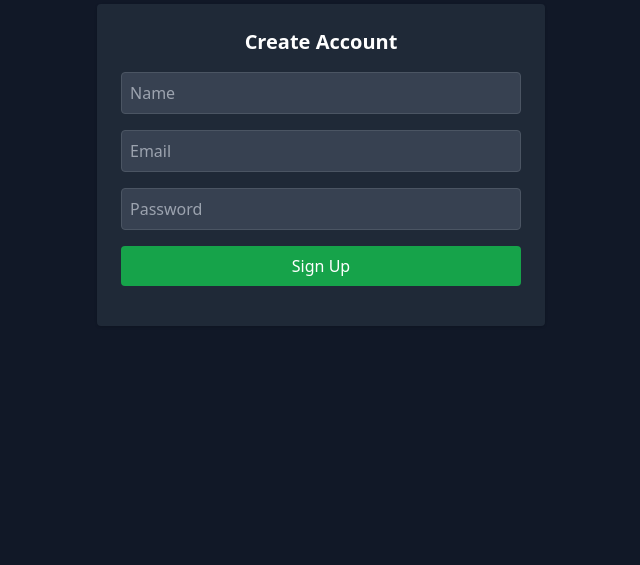
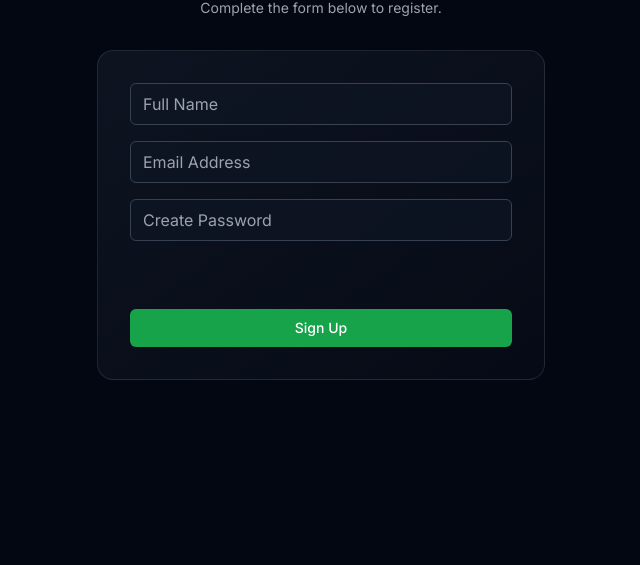
Before and after one commit to anoncano/DA-BOX-59, a website with bundled scripts: page register.html in a window 1280 px wide. Shown: the part 235-800 px from the top of the page, without its empty margins (319-959 px from the left). Built offline with nearby package versions, Linux system fonts and the light colour scheme.

Commit message:
Update register.html

```diff
--- a/register.html
+++ b/register.html
@@ -1,24 +1,49 @@
 <!DOCTYPE html>
 <html lang="en">
 <head>
-  <meta charset="UTF-8" />
-  <meta name="viewport" content="width=device-width, initial-scale=1" />
-  <title>DaBox Register</title>
-  <script src="https://cdn.tailwindcss.com"></script>
-  <style>#toast{transition:opacity .3s;} .hidden{opacity:0;} body{font-family:system-ui,sans-serif;}</style>
+    <meta charset="UTF-8" />
+    <meta name="viewport" content="width=device-width, initial-scale=1.0" />
+    <title>DaBox Register</title>
+    <script src="https://cdn.tailwindcss.com"></script>
+    <link href="https://fonts.googleapis.com/css2?family=Inter:wght@400;500;600;700&display=swap" rel="stylesheet">
+    <style>
+        html, body { height: 100%; }
+        body {
+            font-family: 'Inter', system-ui, sans-serif;
+            background-color: #030712;
+        }
+        .card {
+            background: linear-gradient(145deg, rgba(31, 41, 55, 0.4), rgba(17, 24, 39, 0.2));
+            border: 1px solid rgba(255, 255, 255, 0.1);
+        }
+    </style>
 </head>
-<body class="bg-gray-900 text-white min-h-screen flex items-center justify-center p-4 sm:p-6">
-  <div id="regContainer" class="w-full max-w-xs sm:max-w-sm md:max-w-md bg-gray-800 p-4 sm:p-6 rounded shadow mx-auto space-y-4">
-    <h2 class="text-xl font-bold text-center">Create Account</h2>
-    <input id="name" type="text" placeholder="Name" class="w-full p-2 bg-gray-700 rounded border border-gray-600" />
-    <input id="regEmail" type="email" placeholder="Email" class="w-full p-2 bg-gray-700 rounded border border-gray-600" />
-    <input id="regPassword" type="password" placeholder="Password" class="w-full p-2 bg-gray-700 rounded border border-gray-600" />
-    <button id="regBtn" class="w-full bg-green-600 hover:bg-green-700 p-2 rounded">Sign Up</button>
-    <p id="regMsg" class="text-sm text-red-400 text-center"></p>
-  </div>
+<body class="text-gray-200" id="register-page">
 
-  <div id="toast" class="fixed bottom-4 right-4 bg-gray-800 text-white px-4 py-2 rounded hidden"></div>
+    <div class="min-h-full flex flex-col items-center justify-center p-4">
+        <div class="w-full max-w-md space-y-8">
+            <div>
+                <h1 class="text-center text-4xl font-bold text-white">Create Your Account</h1>
+                <p class="mt-2 text-center text-sm text-gray-400">Complete the form below to register.</p>
+            </div>
+            <div class="card rounded-2xl p-8 space-y-6">
+                <div class="space-y-4">
+                    <input id="name" type="text" placeholder="Full Name" required class="w-full px-3 py-2 bg-gray-900/50 border border-gray-700 rounded-md focus:outline-none focus:ring-2 focus:ring-blue-500 transition">
+                    <input id="regEmail" type="email" placeholder="Email Address" required class="w-full px-3 py-2 bg-gray-900/50 border border-gray-700 rounded-md focus:outline-none focus:ring-2 focus:ring-blue-500 transition">
+                    <input id="regPassword" type="password" placeholder="Create Password" required class="w-full px-3 py-2 bg-gray-900/50 border border-gray-700 rounded-md focus:outline-none focus:ring-2 focus:ring-blue-500 transition">
+                </div>
+                 <div id="regMsg" class="text-sm text-red-400 text-center min-h-[1.25rem]"></div>
+                <div>
+                    <button id="regBtn" class="w-full flex justify-center py-2 px-4 border border-transparent rounded-md shadow-sm text-sm font-medium text-white bg-green-600 hover:bg-green-700 focus:outline-none focus:ring-2 focus:ring-offset-2 focus:ring-offset-gray-900 focus:ring-green-500 transition">
+                        Sign Up
+                    </button>
+                </div>
+            </div>
+        </div>
+    </div>
 
-  <script type="module" src="auth.js"></script>
+    <div id="toast" class="fixed bottom-6 right-6 bg-gray-800 border border-gray-700 text-white px-5 py-3 rounded-lg shadow-lg opacity-0 pointer-events-none transition-opacity duration-300"></div>
+
+    <script type="module" src="auth.js"></script>
 </body>
 </html>
```
